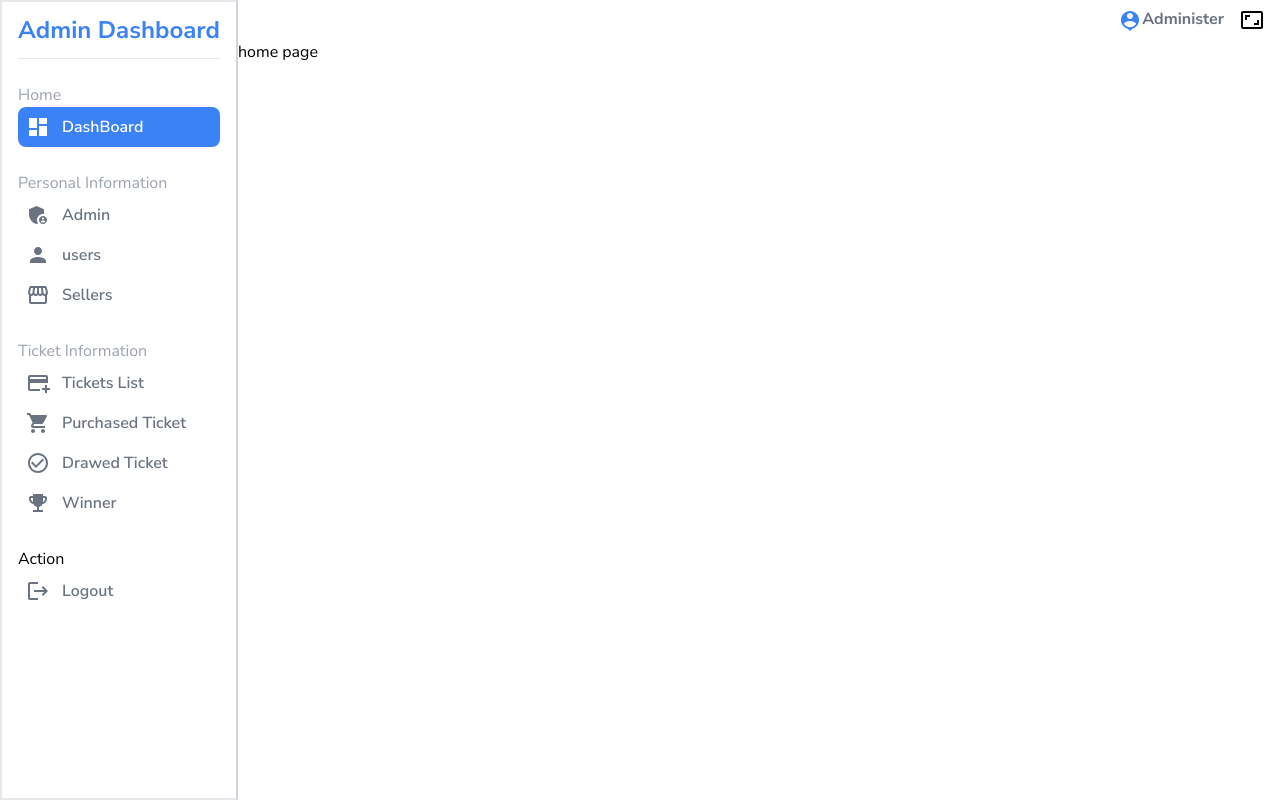
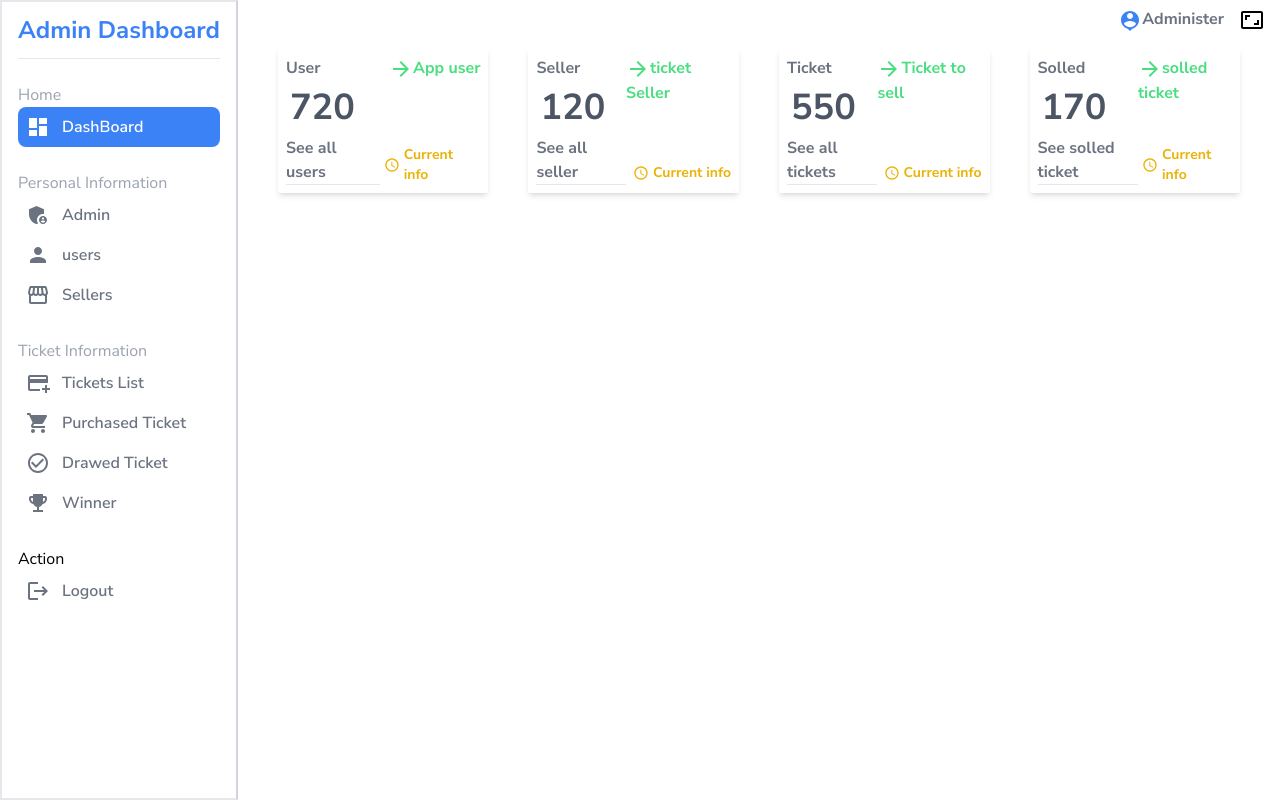
Before and after one commit to final-year-project2/AdminDashboard, a React (Create React App) app: page / in a window 1280 px wide. Built offline with nearby package versions, Linux system fonts and the light colour scheme.

Commit message:
some card widjet is added

```diff
--- a/package.json
+++ b/package.json
@@ -7,6 +7,7 @@
     "@emotion/styled": "^11.11.5",
     "@mui/icons-material": "^5.15.21",
     "@mui/material": "^5.15.21",
+    "@reduxjs/toolkit": "^2.2.6",
     "@testing-library/jest-dom": "^5.17.0",
     "@testing-library/react": "^13.4.0",
     "@testing-library/user-event": "^13.5.0",
@@ -14,6 +15,7 @@
     "npm": "^10.8.1",
     "react": "^18.3.1",
     "react-dom": "^18.3.1",
+    "react-redux": "^9.1.2",
     "react-router-dom": "^6.24.0",
     "react-scripts": "5.0.1",
     "web-vitals": "^2.1.4"
--- a/src/App.js
+++ b/src/App.js
@@ -1,11 +1,6 @@
-import { NavLink, Outlet } from "react-router-dom";
-import SideBar from "./components/SideBar/SideBar";
-import NavBar from "./components/NavBar/NavBar";
-import Home from "./pages/Homepage/Home";
+import Home from "./pages/Homepage/Dashboard";
 
 function App() {
-
-  const link = [1,2,3,4,5]
   return (
     <div className="text-red-500">
       <Home/>
--- /dev/null
+++ b/src/Redux/Store.jsx
@@ -0,0 +1,7 @@
+import { configureStore } from '@reduxjs/toolkit'
+import counterReducer from './counter'
+export const store = configureStore({
+    reducer: {
+        counter:counterReducer
+    },
+})
--- /dev/null
+++ b/src/Redux/counter.jsx
@@ -0,0 +1,23 @@
+import { createSlice } from '@reduxjs/toolkit'
+
+const initialState = {
+    count: 0,
+}
+export const counterSlice = createSlice({
+    name: 'counter',
+    initialState,
+    reducers: {
+    increment: (state) => {
+        state.count += 1
+    },
+    decrement: (state) => {
+        state.count -= 1
+    },
+    incrementByAmount: (state, action) => {
+        state.count += action.payload
+    },
+},
+})
+export const { increment, decrement, incrementByAmount } = counterSlice.actions
+
+export default counterSlice.reducer
--- a/src/components/SideBar/SideBar.jsx
+++ b/src/components/SideBar/SideBar.jsx
@@ -22,7 +22,7 @@ function SideBar() {
         <div>
             <p className="text-gray-400" >Home</p>
                 <NavLink to={''}>
-                    <div  className={`${ActiveLink == '/' ? "ActiveLink":'navLink'}`} onClick={()=>setActiveLink('/')}>
+                    <div  className={`${ActiveLink === '/' ? "ActiveLink":'navLink'}`} onClick={()=>setActiveLink('/')}>
                         <DashboardIcon/>
                         <span >DashBoard</span>
                     </div>
@@ -33,7 +33,7 @@ function SideBar() {
             <p className="text-gray-400">Personal Information</p>
 
                 <NavLink to={''}>
-                    <div  className={`${ActiveLink == '/admin' ? "ActiveLink":'navLink'}`}  onClick={()=>setActiveLink('/admin')}>
+                    <div  className={`${ActiveLink === '/admin' ? "ActiveLink":'navLink'}`}  onClick={()=>setActiveLink('/admin')}>
                         <AdminPanelSettingsIcon/>
                         <span>Admin</span>
                     </div>
@@ -41,14 +41,14 @@ function SideBar() {
 
 
                 <NavLink to={''}>
-                    <div  className={`${ActiveLink == '/user' ? "ActiveLink":'navLink'}`}  onClick={()=>setActiveLink('/user')}>
+                    <div  className={`${ActiveLink === '/user' ? "ActiveLink":'navLink'}`}  onClick={()=>setActiveLink('/user')}>
                         <PersonIcon/>
                         <span >users</span>
                     </div>
                 </NavLink>
 
                 <NavLink to={''}>
-                    <div  className={`${ActiveLink == '/seller' ? "ActiveLink":'navLink'}`}  onClick={()=>setActiveLink('/seller')}>
+                    <div  className={`${ActiveLink === '/seller' ? "ActiveLink":'navLink'}`}  onClick={()=>setActiveLink('/seller')}>
                         <StorefrontIcon/>
                         <span>Sellers</span>
                     </div>
@@ -59,7 +59,7 @@ function SideBar() {
             <p className="text-gray-400">Ticket Information</p>
 
                 <NavLink to={''}>
-                    <div  className={`${ActiveLink == '/ticketlist' ? "ActiveLink":'navLink'}`}  onClick={()=>setActiveLink('/ticketlist')}>
+                    <div  className={`${ActiveLink === '/ticketlist' ? "ActiveLink":'navLink'}`}  onClick={()=>setActiveLink('/ticketlist')}>
                         <AddCardIcon/>
                         <span>Tickets List</span>
                     </div>
@@ -67,14 +67,14 @@ function SideBar() {
 
 
                 <NavLink to={''}>
-                    <div  className={`${ActiveLink == '/purchasedticket' ? "ActiveLink":'navLink'}`}  onClick={()=>setActiveLink('/purchasedticket')}>
+                    <div  className={`${ActiveLink === '/purchasedticket' ? "ActiveLink":'navLink'}`}  onClick={()=>setActiveLink('/purchasedticket')}>
                         <ShoppingCartIcon/>
                         <span>Purchased Ticket</span>
                     </div>
                 </NavLink>
 
                 <NavLink to={''}>
-                    <div  className={`${ActiveLink == '/drawedticket' ? "ActiveLink":'navLink'}`}  onClick={()=>setActiveLink('/drawedticket')}>
+                    <div  className={`${ActiveLink === '/drawedticket' ? "ActiveLink":'navLink'}`}  onClick={()=>setActiveLink('/drawedticket')}>
                         <CheckCircleOutlineIcon/>
                         <span>Drawed Ticket</span>
                     </div>
@@ -83,7 +83,7 @@ function SideBar() {
 
 
                 <NavLink to={''}>
-                    <div  className={`${ActiveLink == '/winner' ? "ActiveLink":'navLink'}`}  onClick={()=>setActiveLink('/winner')}>
+                    <div  className={`${ActiveLink === '/winner' ? "ActiveLink":'navLink'}`}  onClick={()=>setActiveLink('/winner')}>
                         <EmojiEventsIcon/>
                         <span>Winner</span>
                     </div>
@@ -93,7 +93,7 @@ function SideBar() {
         <div>
             <p>Action</p>
             <NavLink to={''}>
-                    <div  className={`${ActiveLink == '/logout' ? "ActiveLink":'navLink'}`}>
+                    <div  className={`${ActiveLink === '/logout' ? "ActiveLink":'navLink'}`}>
                         <LogoutIcon/>
                         <span>Logout</span>
                     </div>
--- /dev/null
+++ b/src/components/widjet/topCards.jsx
@@ -0,0 +1,37 @@
+import React from 'react'
+import ArrowForwardIcon from '@mui/icons-material/ArrowForward';
+import AccessTimeIcon from '@mui/icons-material/AccessTime';
+import { Link } from 'react-router-dom';
+function Cards({type,Number,linkText,action}) {
+    return (
+        <div className='flex justify-around shadow-md p-2 rounded-sm  hover:shadow-gray-400 duration-500 flex-1 text-gray-500 font-bold '>
+            <div className='flex flex-col justify-between'>
+                <div>
+                    {type}
+                </div>
+
+                <div className='text-4xl py-2 pl-1 text-gray-600  '>
+                    {Number}
+                </div>
+
+                <div className='hover:text-blue-400 duration-500'>
+                    <Link to={''} >{linkText}</Link>
+                    <hr />
+                </div>
+            </div>
+
+            <div className='flex flex-col justify-between items-end text-green-400'>
+                <div>
+                    <ArrowForwardIcon/>
+                    <span>{action}</span>
+                </div>
+                <div className='text-yellow-500 text-sm flex items-center'>
+                    <AccessTimeIcon className='p-1'/>
+                    <span>Current info</span>
+                </div>
+            </div>
+        </div>
+)
+}
+
+export default Cards
--- /dev/null
+++ b/src/pages/Homepage/Dashboard.jsx
@@ -0,0 +1,39 @@
+import React from 'react'
+import NavBar from '../../components/NavBar/NavBar'
+import SideBar from '../../components/SideBar/SideBar'
+import { useDispatch, useSelector } from 'react-redux'
+import { decrement, increment, incrementByAmount } from '../../Redux/counter'
+import Cards from '../../components/widjet/topCards'
+const Home = () => {
+  const {count} = useSelector((state)=>state.counter)
+  const Dispatch = useDispatch()
+  return (
+    <div className='flex'>
+        <div  className='flex-2'>
+            <SideBar/>
+        </div>
+
+        <div className='flex-1'>
+            <NavBar/>
+            <div className='flex pt-2 gap-10 mx-10'>
+              <Cards type="User" Number='720' linkText="See all users" action="App user"/>
+              <Cards  type="Seller" Number='120' linkText="See all seller" action="ticket Seller"/>
+              <Cards type="Ticket" Number='550' linkText="See all tickets" action="Ticket to sell"/>
+              <Cards type="Solled" Number='170' linkText="See solled ticket" action="solled ticket"/>
+            </div>
+
+
+
+
+
+
+            {/* home page and {count} <br />
+            <button onClick={()=>Dispatch(increment())}>Incriment</button><br />
+            <button onClick={()=>Dispatch(decrement())}>decriment</button><br />
+            <button onClick={()=>Dispatch(incrementByAmount(10))}>Incriment by two</button><br /> */}
+        </div>
+    </div>
+  )
+}
+
+export default Home
--- a/src/pages/Homepage/Home.jsx
+++ /dev/null
@@ -1,20 +0,0 @@
-import React from 'react'
-import NavBar from '../../components/NavBar/NavBar'
-import SideBar from '../../components/SideBar/SideBar'
-
-const Home = () => {
-  return (
-    <div className='flex'>
-        <div  className='flex-2'>
-            <SideBar/>
-        </div>
-
-        <div className='flex-1'>
-            <NavBar/>
-            home page
-        </div>
-    </div>
-  )
-}
-
-export default Home
```
Also changed, not shown: src/index.js (+6 -2 lines), 1 other file (tests, documents, lock files or other folders).
